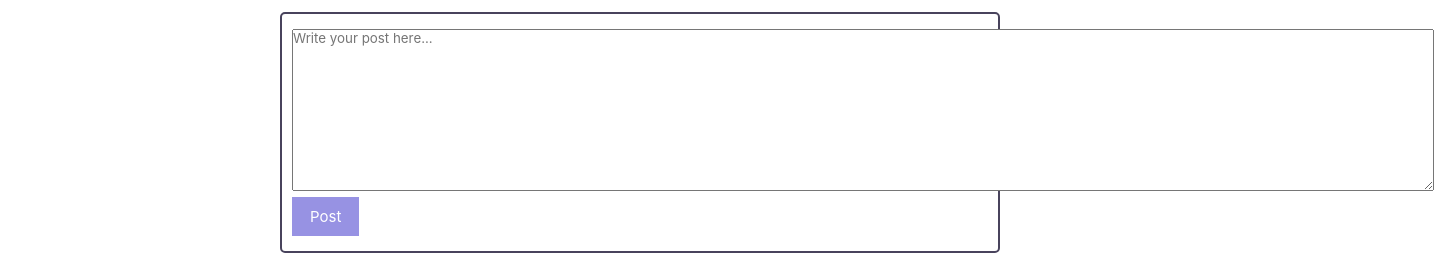
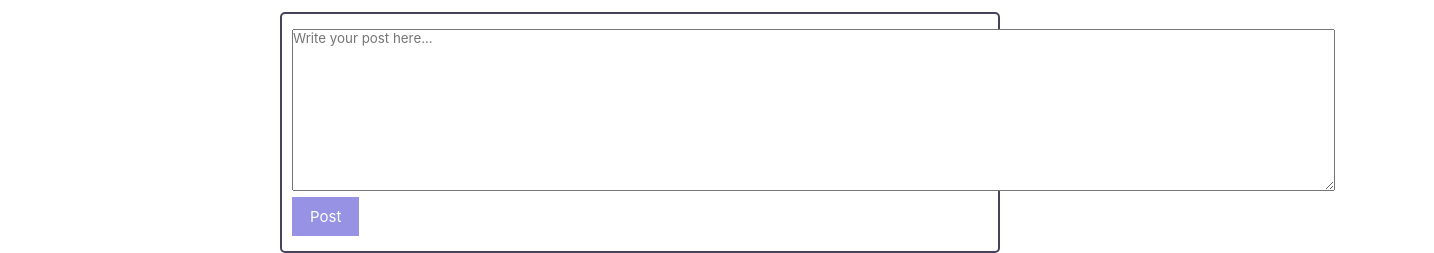
Before and after one commit to anthonyastarita/protectsi, a website: page public/index.html in a window 1280 px wide. Shown: the part 647-900 px from the top of the page, 1434 px wide, since content can reach past the window. Drawn offline with nearby package versions, Linux system fonts and the light colour scheme; some packages are replaced by stand-ins of ours; no server answers.

Commit message:
Update index.html

```diff
--- a/public/index.html
+++ b/public/index.html
@@ -69,7 +69,7 @@
     </div>
 
     <div class="wrap">
-      <textarea id="message-board-input" rows="10" cols="125" placeholder="Write your post here..."></textarea>
+      <textarea id="message-board-input" rows="10" cols="114" placeholder="Write your post here..."></textarea>
       <div>
         <input type="button" class="post-button" value="Post" onclick="postMessage()">
       </div>
```
